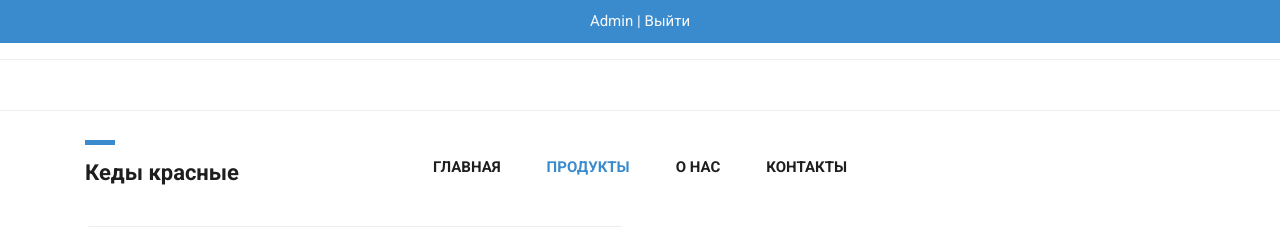
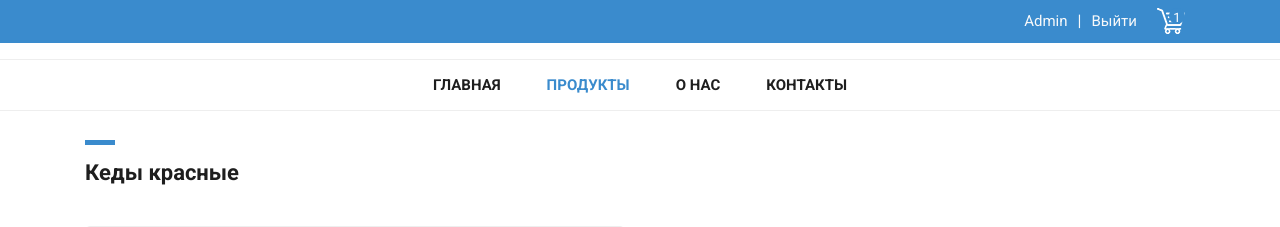
Before and after one commit to Ernar02/Python-Django, a Django app: page /products/1/ in a window 1280 px wide. Shown: the top 227 px of the page. Run offline with Django 5.2, Linux system fonts and the light colour scheme; a user stored in the database is signed in; data comes from the database, SQL or seed files in the repository; both versions use the stored data as it was after the commit; some libraries are stand-ins or nearby versions.

Commit message:
lesson_08_homework

```diff
--- /dev/null
+++ b/basketapp/admin.py
@@ -0,0 +1,5 @@
+from django.contrib import admin
+
+from basketapp.models import Basket
+
+admin.site.register(Basket)
--- /dev/null
+++ b/basketapp/apps.py
@@ -0,0 +1,6 @@
+from django.apps import AppConfig
+
+
+class BasketappConfig(AppConfig):
+    default_auto_field = 'django.db.models.BigAutoField'
+    name = 'basketapp'
--- /dev/null
+++ b/basketapp/models.py
@@ -0,0 +1,36 @@
+from django.conf import settings
+from django.db import models
+
+from mainapp.models import Product
+
+
+class Basket(models.Model):
+    user = models.ForeignKey(
+        settings.AUTH_USER_MODEL,
+        on_delete=models.CASCADE,
+        related_name='basket',
+        verbose_name='Пользователь',
+    )
+
+    product = models.ForeignKey(
+        Product,
+        on_delete=models.CASCADE,
+        verbose_name='Товар',
+    )
+
+    quantity = models.PositiveIntegerField(
+        verbose_name='количество',
+        default=0,
+    )
+
+    add_datetime = models.DateTimeField(
+        verbose_name='время',
+        auto_now_add=True,
+    )
+
+    def __str__(self):
+        return f'Корзина для {self.user} {self.product}'
+
+    class Meta:
+        verbose_name = 'Корзина'
+        verbose_name_plural = 'Корзины'
--- /dev/null
+++ b/basketapp/tests.py
@@ -0,0 +1,3 @@
+from django.test import TestCase
+
+# Create your tests here.
--- /dev/null
+++ b/basketapp/urls.py
@@ -0,0 +1,11 @@
+from django.urls import path
+
+from basketapp.views import basket, basket_add, basket_remove
+
+app_name = 'basketapp'
+
+urlpatterns = [
+    path('', basket, name='view'),
+    path('add/<int:pk>/', basket_add, name='add'),
+    path('remove/<int:pk>/', basket_remove, name='remove'),
+]
--- a/mainapp/views.py
+++ b/mainapp/views.py
@@ -1,5 +1,6 @@
 from django.shortcuts import render, get_object_or_404
 
+from basketapp.models import Basket
 from mainapp.models import Product, Category
 
 
@@ -14,14 +15,10 @@ def get_menu_links(current='mainapp:index'):
 def index(request):
     title = 'главная'
 
-    featured_products = Product.objects.all()
-
     context = {
         'title': title,
-        'featured_products': featured_products,
         'menu_links': get_menu_links(),
     }
-
     return render(request, 'index.html', context)
 
 
@@ -52,11 +49,16 @@ def product(request, pk):
     prod = Product.objects.get(pk=pk)
     same_products = Product.objects.exclude(pk=pk)
 
+    basket = []
+    if request.user.is_authenticated:
+        basket = Basket.objects.filter(user=request.user)
+
     context = {
         'title': title,
         'product': prod,
         'same_products': same_products,
         'menu_links': get_menu_links('mainapp:products'),
+        'basket': basket,
     }
     return render(request, 'product.html', context)
 
--- /dev/null
+++ b/static/assets/css/style.css
@@ -0,0 +1,54 @@
+#navbarResponsive {
+	top: 23px;
+}
+
+.contact-page {
+    margin-top: 0;
+}
+
+.featured-page {
+    margin-top: 80px;
+}
+
+#filters a {
+    color: #1e1e1e;
+}
+
+#filters a:hover,
+#filters a:active,
+#filters .active a {
+    color: #3a8bcd;
+}
+
+#pre-header .blue-menu {
+    display: flex;
+    justify-content: flex-end;
+    align-items: center;
+}
+
+#pre-header a {
+    display: flex;
+    align-items: center;
+    margin-left: 10px;
+    margin-right: 10px;
+}
+
+#pre-header .basket {
+    justify-content: flex-end;
+    align-items: flex-start;
+    background: url("../images/basket.png") no-repeat;
+    width: 28px;
+    height: 26px;
+    margin-top: 5px;
+    margin-bottom: 5px;
+}
+
+#pre-header .basket span {
+    width: 16px;
+    height: 16px;
+    font-size: 13px;
+    padding: 0;
+    text-align: center;
+    background-color: #3a8bcd;
+    border-radius: 50%;
+}
--- a/stepshop/settings.py
+++ b/stepshop/settings.py
@@ -40,6 +40,7 @@ INSTALLED_APPS = [
 
     'mainapp',
     'authapp',
+    'basketapp',
 ]
 
 MIDDLEWARE = [
--- a/stepshop/urls.py
+++ b/stepshop/urls.py
@@ -22,6 +22,7 @@ from django.conf.urls.static import static
 urlpatterns = [
     path('admin/', admin.site.urls),
     path('auth/', include('authapp.urls', namespace='auth')),
+    path('basket/', include('basketapp.urls', namespace='basket')),
     path('', include('mainapp.urls', namespace='mainapp')),
 ]
 
--- a/templates/layout/base.html
+++ b/templates/layout/base.html
@@ -31,16 +31,24 @@
 <div id="pre-header">
     <div class="container">
         <div class="row">
-            <div class="col-md-12">
+            <div class="col-md-12 blue-menu text-light">
                 {# Комментарии #}
                 {% if user.is_active %}
                     <span>
                         <a href="{% url 'auth:edit' %}" class="text-light">{{ user.username|title }}</a>
-                     | </span>
+                    </span> |
                     <span><a href="{% url 'auth:logout' %}" class="text-light">Выйти</a></span>
+
+
+                    {% if basket %}
+                        <a href="{% url 'basket:view' %}" class="text-light basket">
+                            <span>{{ basket|length }}</span></a>
+                    {% endif %}
+
+
                 {% else %}
-                    <span>Гость | </span>
-                    <span><a href="{% url 'auth:login' %}" class="text-light">Войти</a> | </span>
+                    <span>Гость</span> |
+                    <span><a href="{% url 'auth:login' %}" class="text-light">Войти</a></span> |
                     <span><a href="{% url 'auth:register' %}" class="text-light">Регистрация</a></span>
                 {% endif %}
             </div>
--- a/templates/product.html
+++ b/templates/product.html
@@ -40,12 +40,13 @@
                         <h6>${{ product.price }}</h6>
                         <p>{{ product.description }}</p>
                         <span>В наличии {{ product.quantity }} шт.</span>
-                        <form action="" method="get">
-                            <input type="submit" class="button" value="Купить">
-                        </form>
+                        <p><a href="{% url 'basket:add' product.pk %}" class="btn btn-primary text-light">
+                                Купить</a></p>
                         <div class="down-content">
                             <div class="categories">
-                                <h6>Категория: <span><a href="#">{{ product.category.name }}</a></span></h6>
+                                <h6>Категория: <span>
+                                    <a href="{% url 'mainapp:category' product.category.pk %}">
+                                        {{ product.category.name }}</a></span></h6>
                             </div>
                         </div>
                     </div>
```
Also changed, not shown: basketapp/views.py (added, +33 -0 lines), templates/basketapp/basket.html (added, +29 -0 lines), basketapp/__init__.py (added), basketapp/migrations/0001_initial.py (added), basketapp/migrations/0002_alter_basket_options_alter_basket_product_and_more.py (added), basketapp/migrations/__init__.py (added), db.sqlite3, templates/layout/inc/category_menu.html (line endings or trailing spaces), templates/layout/inc/main_menu.html (line endings or trailing spaces).
